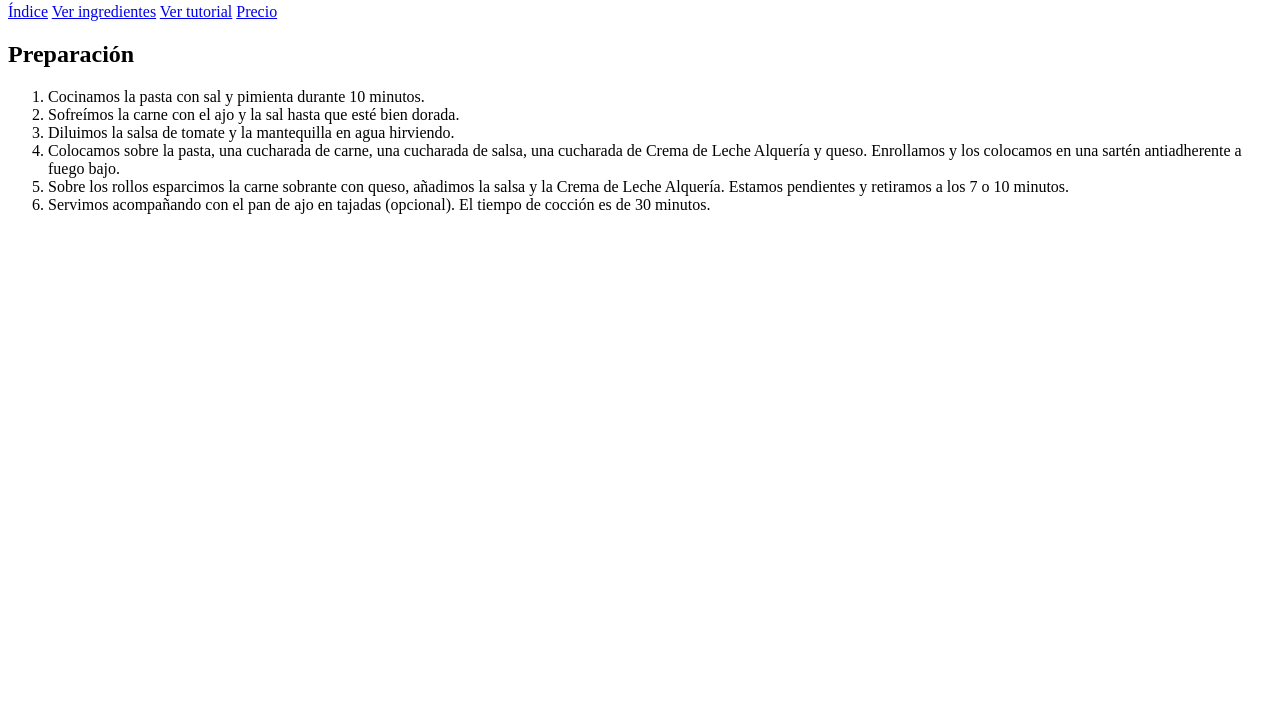
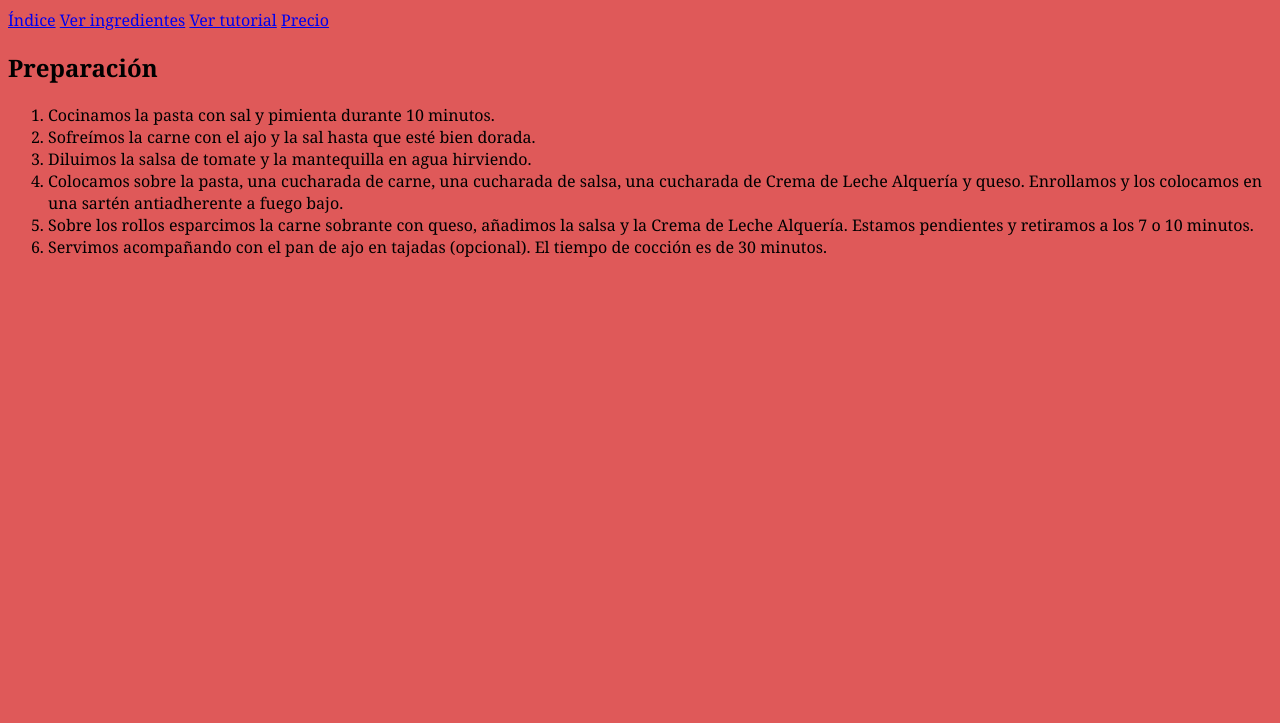
Before and after one commit to pausp43/digihtml, a plain HTML site: page preparacion.html in a window 1280 px wide. Shown: the part 77-800 px from the top of the page. Drawn offline with Linux system fonts and the light colour scheme.

Commit message:
Add files via upload

```diff
--- a/preparacion.html
+++ b/preparacion.html
@@ -6,7 +6,7 @@
     <meta http-equiv="X-UA-Compatible" content="ie=edge">
     <title>Document</title>
 </head>
-<body>
+<body style="background-color: rgb(223, 89, 89); font-family: Cambria, Cochin, Georgia, Times, 'Times New Roman', serif;">
     <h1>Lasaña de carne</h1>
     <a href="index.html">Índice</a>
     <a href="ingredientes.html">Ver ingredientes</a>
```
Also changed, not shown: presupuesto.html (+1 -1 lines).
